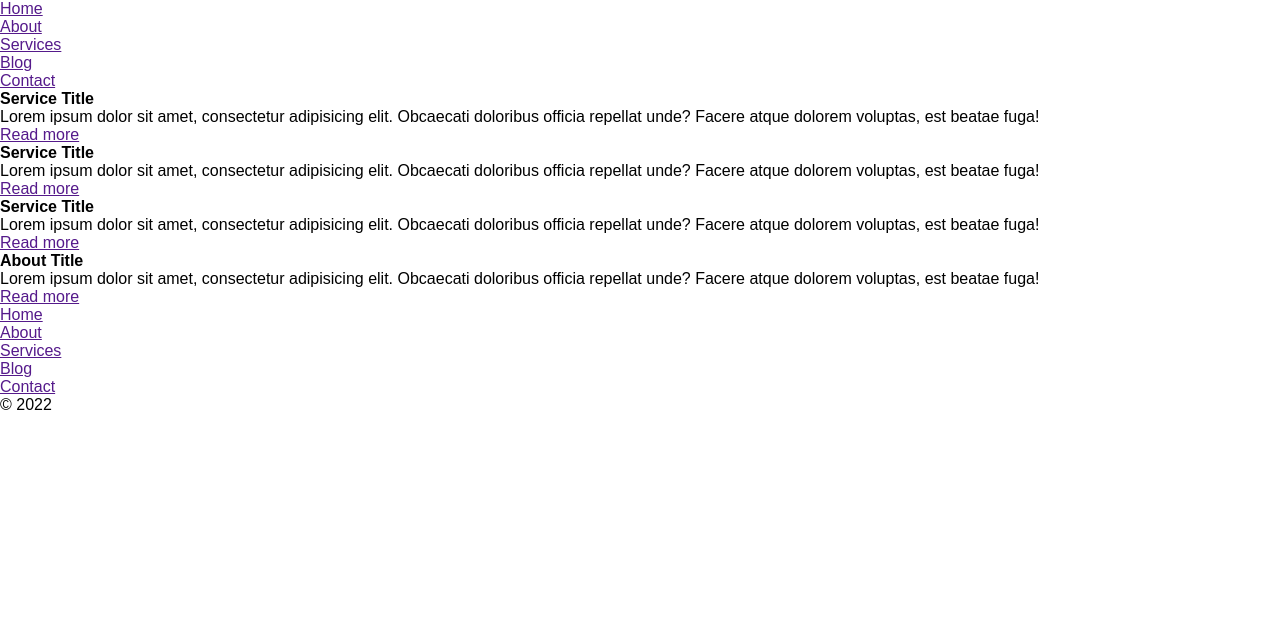
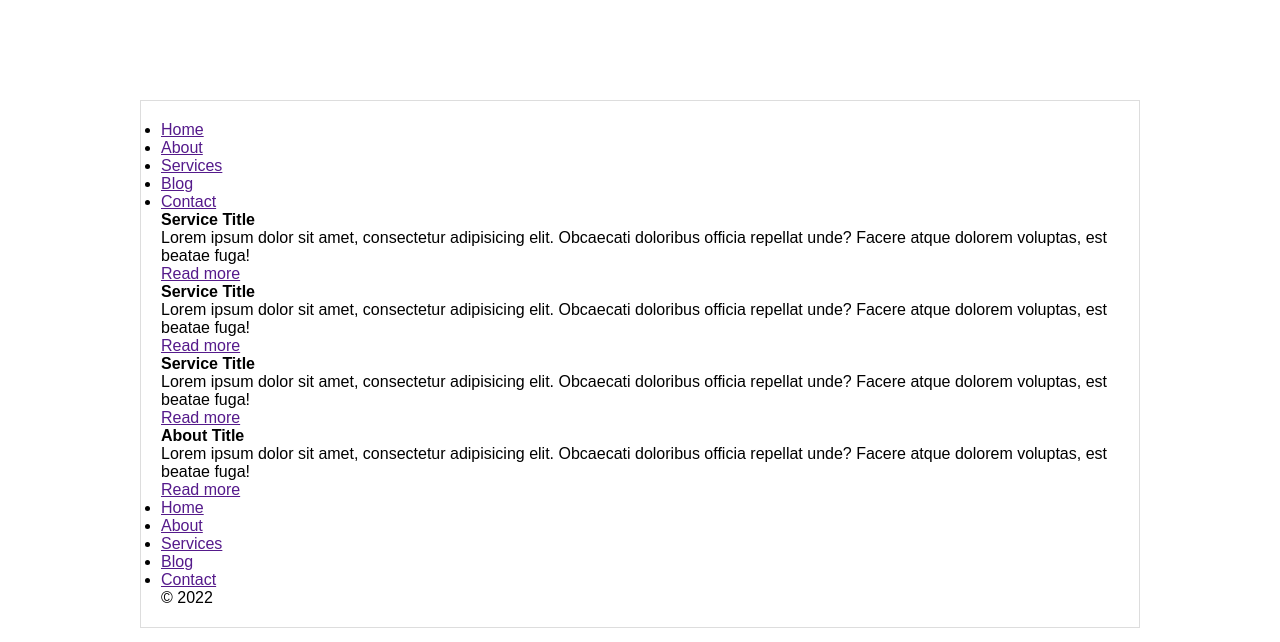
Before and after one commit to osmanforhad/Basic-WebPage-Layout-SASS-Lang, a plain HTML site: page index.html in a window 1280 px wide. Drawn offline with Linux system fonts and the light colour scheme.

Commit message:
write scss style in main div

```diff
--- a/style.scss
+++ b/style.scss
@@ -7,6 +7,10 @@ body{
     font-family: Arial, Helvetica, sans-serif;
 }
 .main{
+    width: 1000px;
+    margin: 100px auto;
+    border: 1px solid #ddd;
+    padding: 20px;
     .menu{
         ul{
             li{
```
Also changed, not shown: style.css, 1 other file.
